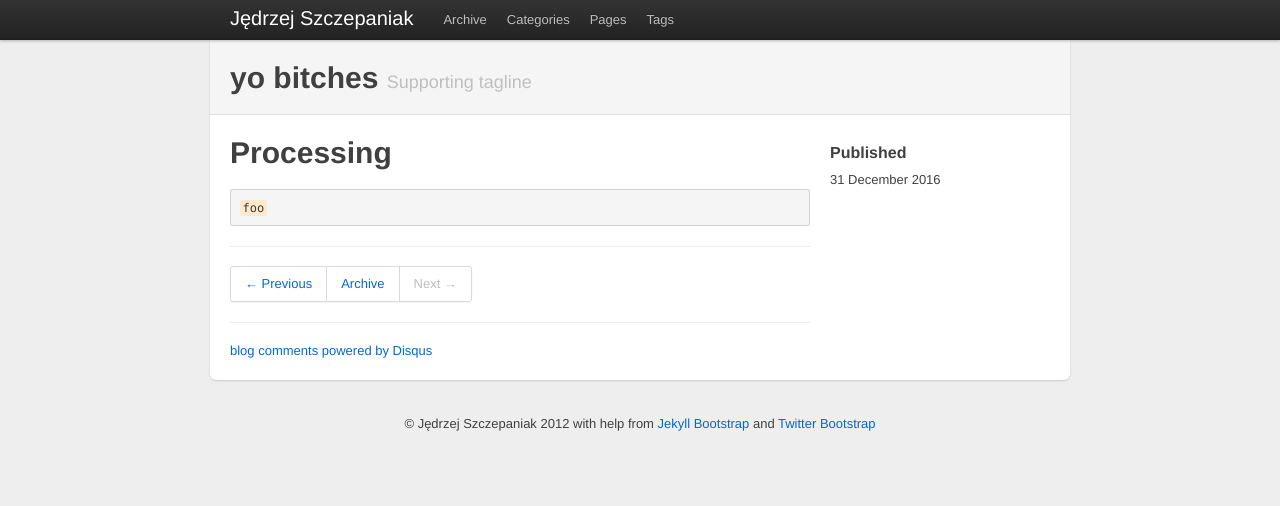
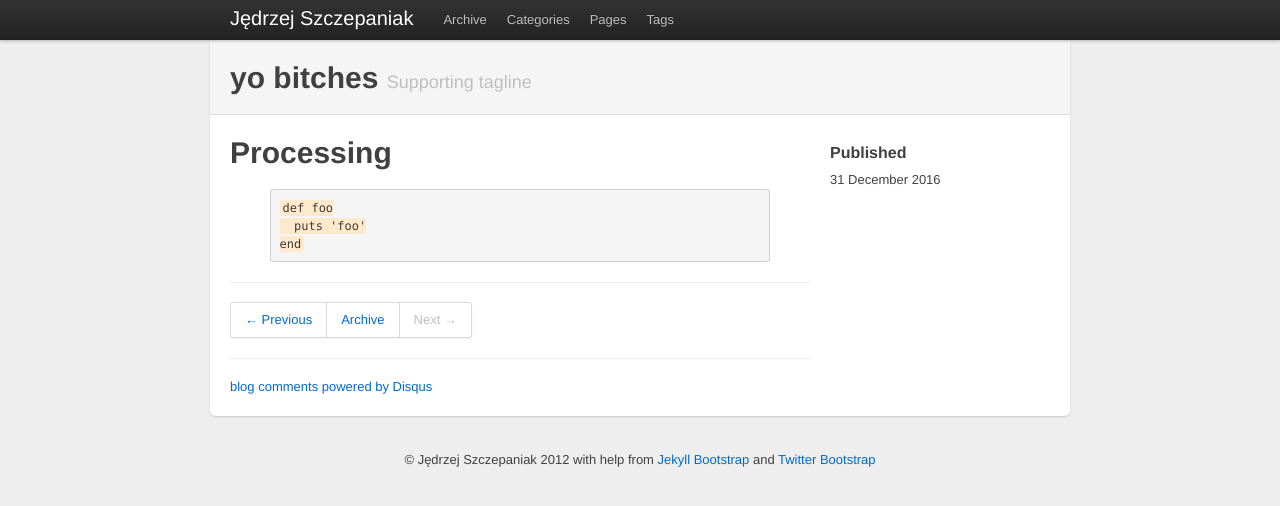
Before and after one commit to jbszczepaniak/me, a Jekyll site: the page built from _posts/2016-12-31-yo-bitches.md, in a window 1280 px wide. Shown: the top 506 px of the page. Built offline with Jekyll 4.4.1, drawn with Linux system fonts in a browser that asks for light colours; comment, search, counter and statistics services are not loaded.

Commit message:
rouge style is not working

````diff
--- a/_config.yml
+++ b/_config.yml
@@ -7,7 +7,13 @@
 markdown: kramdown
 # !github-pages! mandatory › https://help.github.com/articles/using-jekyll-with-pages/#configuration-settings-you-cannot-change
 # Since Jekyll 3 the default highlighter is Rouge (replaced Pygments.rb in v44)
+highlighter: rouge
 
+kramdown:
+  input: GFM
+  hard_wrap: false
+  syntax_highlighter_opts:
+    disable: tru
 
 # Themes are encouraged to use these universal variables
 # so be sure to set them if your theme uses them.
--- a/_posts/2016-12-31-yo-bitches.md
+++ b/_posts/2016-12-31-yo-bitches.md
@@ -8,6 +8,8 @@
 {% include JB/setup %}
 <h1>Processing</h1>
 
-```
-foo
-```
+{% highlight ruby %}
+def foo
+  puts 'foo'
+end
+{% endhighlight %}
````
Also changed, not shown: 3 other files.
